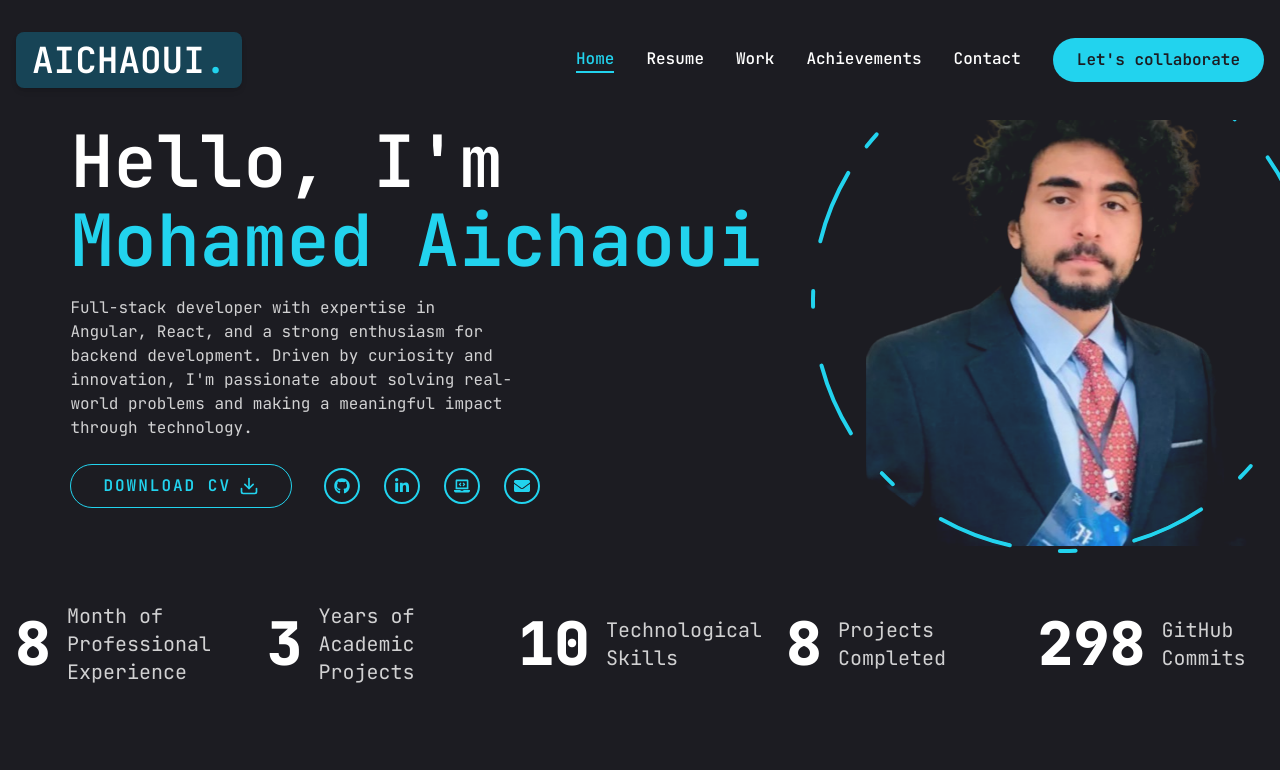
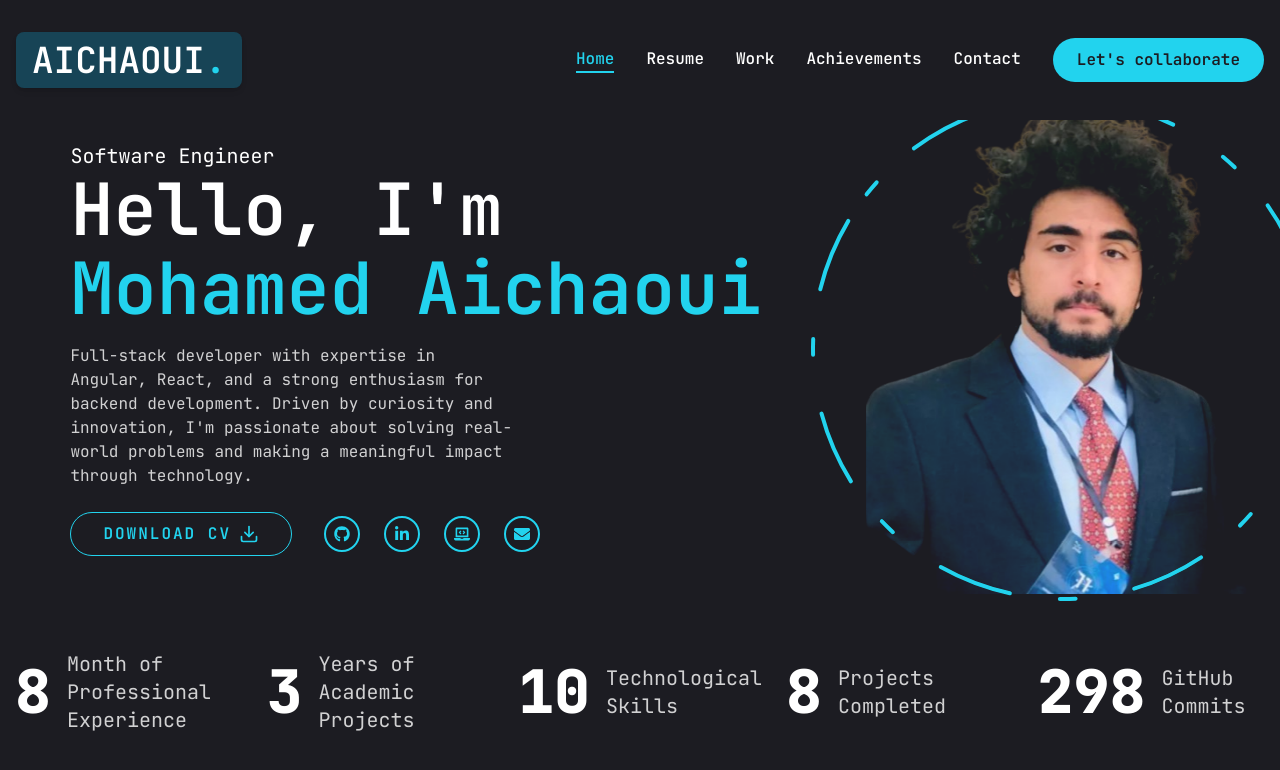
Before and after one commit to mohamedaichaouiii/project, a Next.js app: page / in a window 1280 px wide. Shown: the top 770 px of the page. Built offline with nearby package versions, Linux system fonts and the light colour scheme.

Commit message:
Update page.jsx

```diff
--- a/app/page.jsx
+++ b/app/page.jsx
@@ -8,7 +8,7 @@ const Home = () => {
   return (
     <section className="h-full">
       <div className="container mx-auto h-full px-4">
-        <div className="flex flex-col items-center justify-center gap-8 py-8 md:flex-row md:gap-12 md:py-12">
+        <div className="flex flex-col items-center justify-center gap-8 py-8 mt-8 md:flex-row md:gap-12 md:py-12 md:mt-12">
           <div className="text-center md:text-left">
             <span className="text-lg md:text-xl">Software Engineer</span>
             <h1 className="h1">
```
